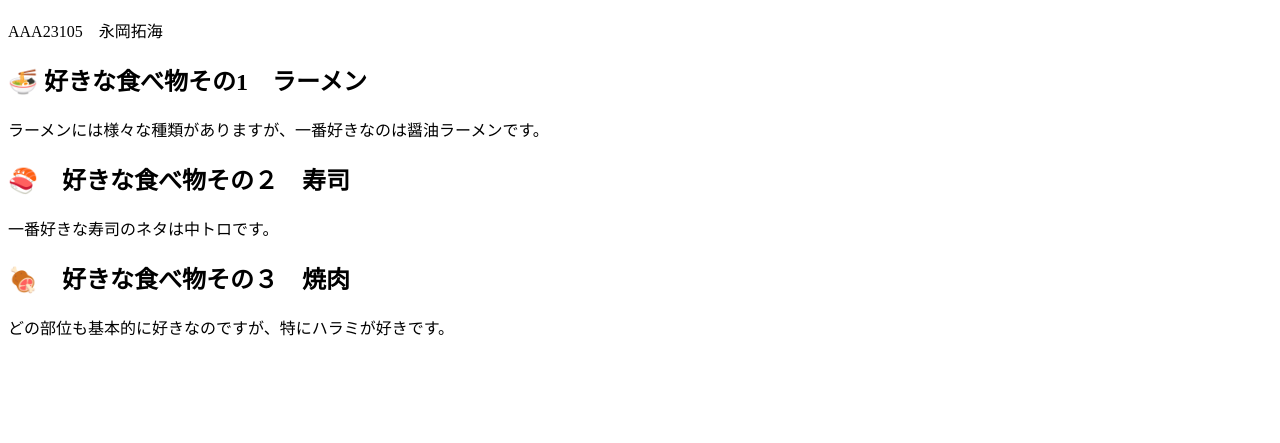
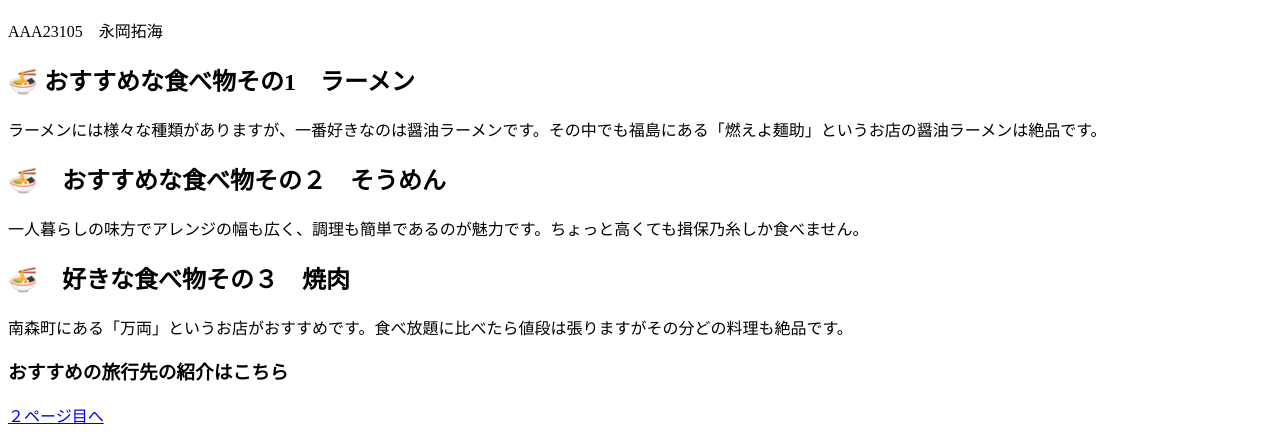
Before and after one commit to omu-aaa23105/omu-aaa23105.github.io, a plain HTML site: page index.html in a window 1280 px wide. Shown: the part 401-844 px from the top of the page. Before the commit the page ends 800 px from the top, so only its background shows below. Drawn offline with Linux system fonts and the light colour scheme.

Commit message:
Update index.html

```diff
--- a/index.html
+++ b/index.html
@@ -10,16 +10,20 @@
     <h1>Webシステム構築基礎 第２回課題</h1>
     <p>AAA23105　永岡拓海</p>
     <div>
-        <h2>🍜 好きな食べ物その1　ラーメン</h2>
-        <p>ラーメンには様々な種類がありますが、一番好きなのは醤油ラーメンです。</p>
+        <h2>🍜 おすすめな食べ物その1　ラーメン</h2>
+        <p>ラーメンには様々な種類がありますが、一番好きなのは醤油ラーメンです。その中でも福島にある「燃えよ麺助」というお店の醤油ラーメンは絶品です。</p>
     </div>
     <div>
-        <h2>🍣　好きな食べ物その２　寿司</h2>
-        <p>一番好きな寿司のネタは中トロです。</p>
+        <h2>🍜　おすすめな食べ物その２　そうめん</h2>
+        <p>一人暮らしの味方でアレンジの幅も広く、調理も簡単であるのが魅力です。ちょっと高くても揖保乃糸しか食べません。</p>
     </div>
     <div>
-        <h2>🍖　好きな食べ物その３　焼肉</h2>
-        <p>どの部位も基本的に好きなのですが、特にハラミが好きです。</p>
+        <h2>🍜　好きな食べ物その３　焼肉</h2>
+        <p>南森町にある「万両」というお店がおすすめです。食べ放題に比べたら値段は張りますがその分どの料理も絶品です。</p>
+    </div>
+    <div>
+        <h3>おすすめの旅行先の紹介はこちら</h3>
+        <p><a href="second.html">２ページ目へ</a></p>
     </div>
 </body>
 </html>
```
